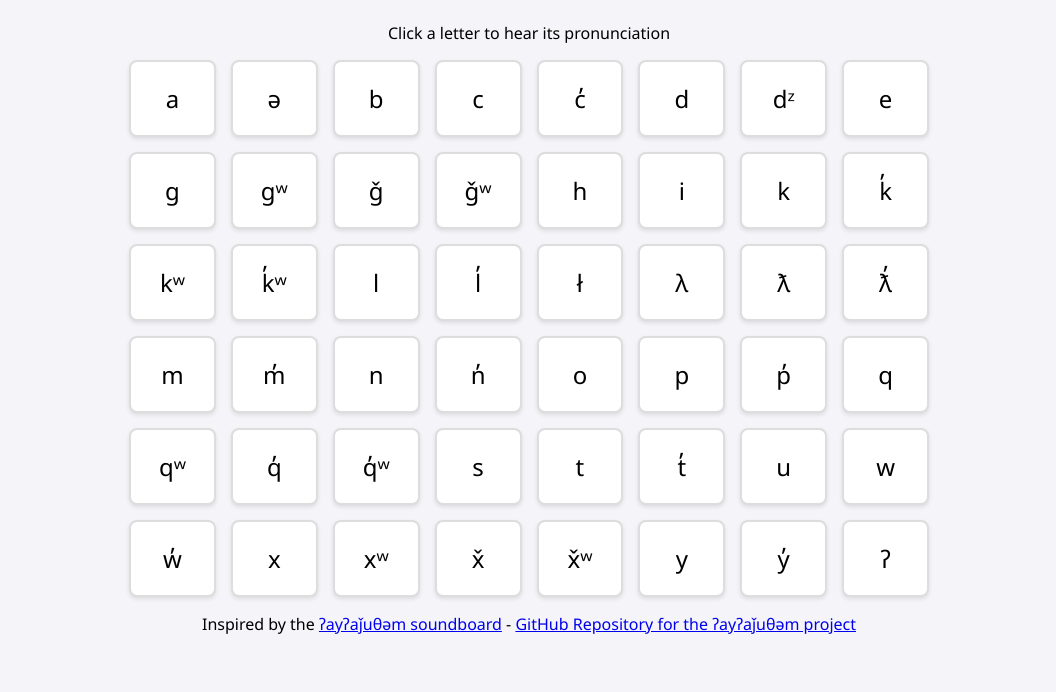
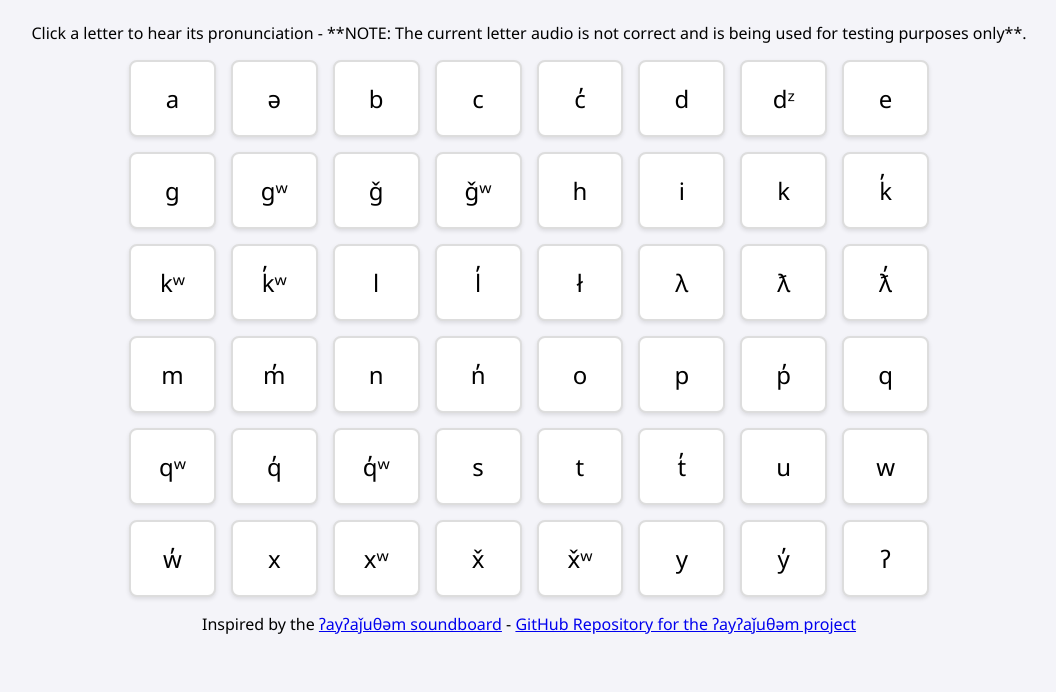
Before and after one commit to richmccue/brasil-letters, a plain HTML site: page liqwala.html in a window 1280 px wide. Shown: the part 108-800 px from the top of the page, without its empty margins (111-1167 px from the left). Drawn offline with Linux system fonts and the light colour scheme.

Commit message:
Update liqwala.html

```diff
--- a/liqwala.html
+++ b/liqwala.html
@@ -47,7 +47,7 @@
 <body>
 
     <h1>Liqʼwala Alphabet Soundboard</h1>
-    <p>Click a letter to hear its pronunciation</p>
+    <p>Click a letter to hear its pronunciation - **NOTE: The current letter audio is not correct and is being used for testing purposes only**.</p>
 
     <div class="alphabet-grid" id="grid">
         </div>
```
